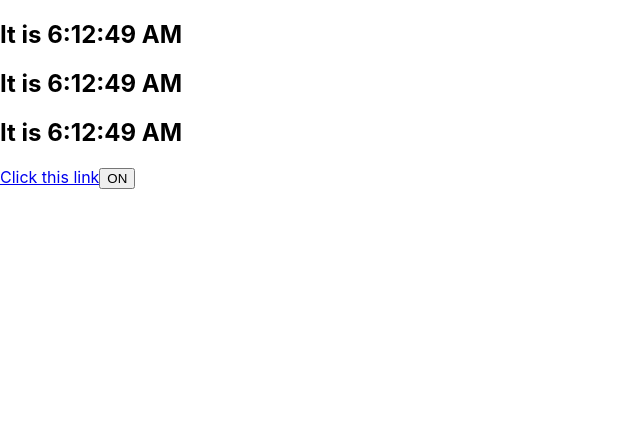
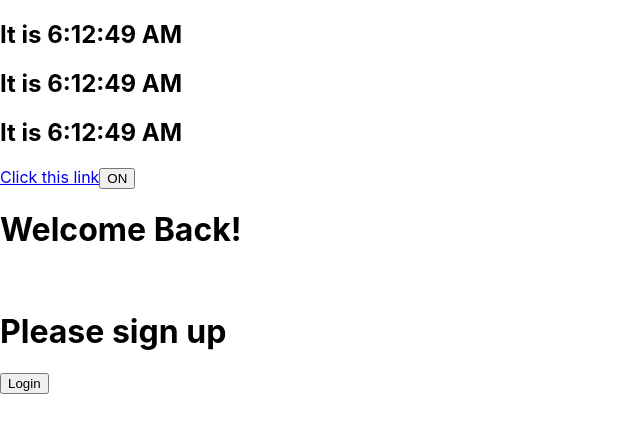
Before and after one commit to abhishekxix/hello-world-react, a React (Create React App) app: page / in a window 1280 px wide. Shown: the top 432 px of the page, without its empty margins (0-640 px from the left). Built offline with nearby package versions, Linux system fonts and the light colour scheme.

Commit message:
Conditional Rendering

```diff
--- /dev/null
+++ b/src/Greeting.js
@@ -0,0 +1,18 @@
+function UserGreeting() {
+  return <h1>Welcome Back!</h1>;
+}
+
+function GuestGreeting() {
+  return <h1>Please sign up</h1>;
+}
+
+function Greeting(props) {
+  const isLoggedIn = props.isLoggedIn;
+  return isLoggedIn ? <UserGreeting /> : <GuestGreeting />;
+
+  // if (isLoggedIn) return <UserGreeting />;
+
+  // return <GuestGreeting />;
+}
+
+export default Greeting;
--- /dev/null
+++ b/src/LoginControl.js
@@ -0,0 +1,44 @@
+import React from 'react';
+import Greeting from './Greeting';
+
+function LogInButton(props) {
+  return <button onClick={props.onClick}>Login</button>;
+}
+
+function LogOutButton(props) {
+  return <button onClick={props.onClick}>Logout</button>;
+}
+
+class LoginControl extends React.Component {
+  constructor(props) {
+    super(props);
+    this.state = { isLoggedIn: false };
+  }
+
+  handleLogInClick = () => {
+    this.setState({ isLoggedIn: true });
+  };
+
+  handleLogOutClick = () => {
+    this.setState({ isLoggedIn: false });
+  };
+
+  render() {
+    let button;
+    const isLoggedIn = this.state.isLoggedIn;
+
+    if (isLoggedIn) {
+      button = <LogOutButton onClick={this.handleLogOutClick} />;
+    } else {
+      button = <LogInButton onClick={this.handleLogInClick} />;
+    }
+
+    return (
+      <div>
+        <Greeting isLoggedIn={isLoggedIn} /> {button}{' '}
+      </div>
+    );
+  }
+}
+
+export default LoginControl;
--- a/src/index.js
+++ b/src/index.js
@@ -4,6 +4,8 @@
 import Clock from './Clock';
 import ActionLink from './ActionLink';
 import Toggle from './Toggle';
+import Greeting from './Greeting';
+import LoginControl from './LoginControl';
 import reportWebVitals from './reportWebVitals';
 
 ReactDOM.render(
@@ -13,6 +15,10 @@
     <Clock />
     <ActionLink />
     <Toggle />
+    <br />
+    <Greeting isLoggedIn={true} />
+    <br />
+    <LoginControl />
   </React.StrictMode>,
   document.getElementById('root')
 );
```
